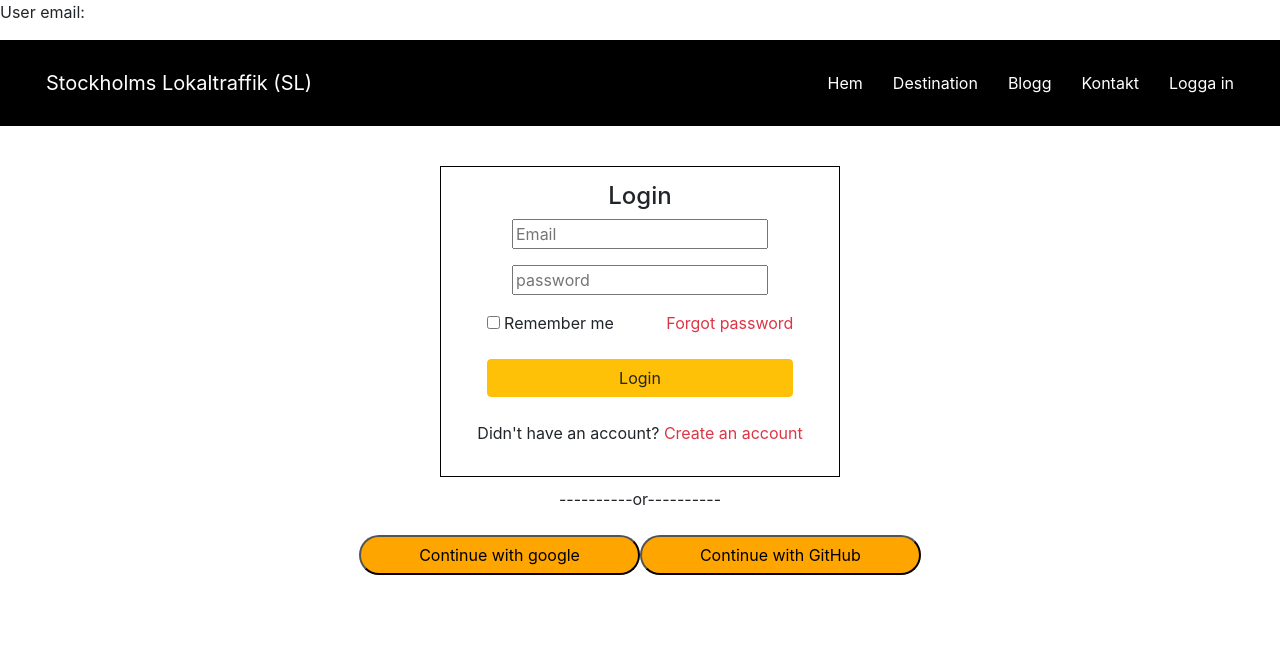
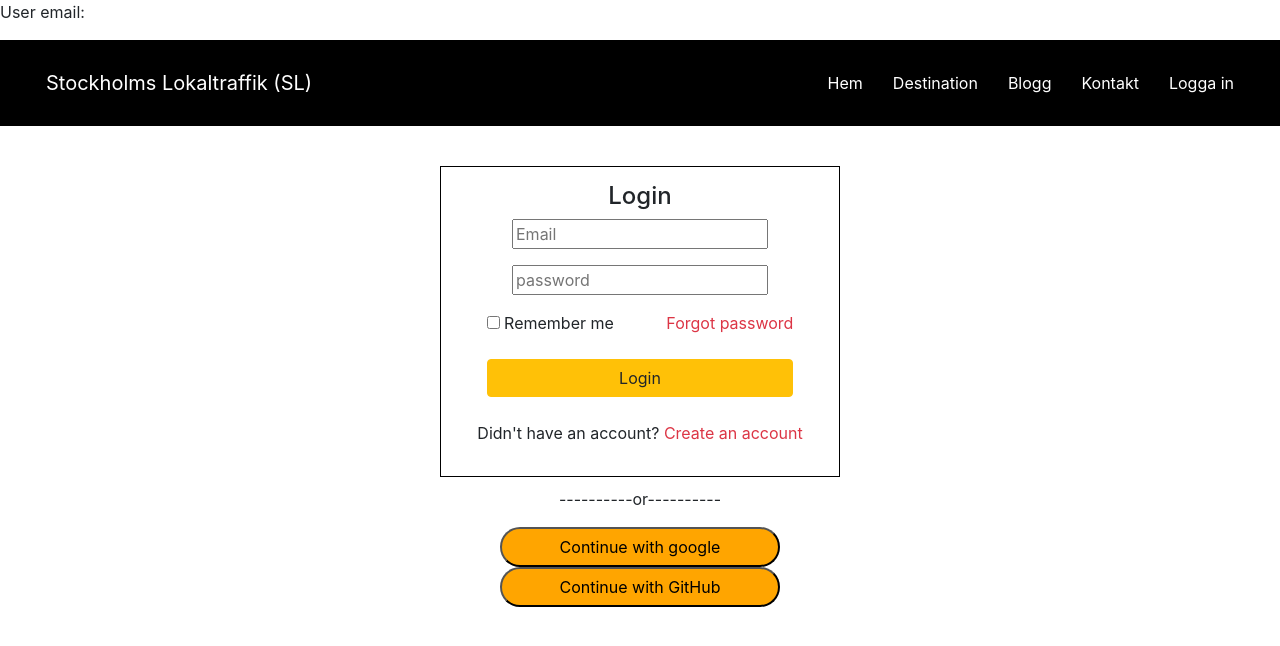
Before and after one commit to khalid0132/Stockholm-Transport, a React (Create React App) app: page /signin in a window 1280 px wide. Shown: the top 646 px of the page. Built offline with nearby package versions, Linux system fonts and the light colour scheme.

Commit message:
added Readme

```diff
--- a/src/components/Login/Login.js
+++ b/src/components/Login/Login.js
@@ -139,7 +139,27 @@ const Login = () => {
     const [signInUser, setSignInUser] = useContext(UserContext);
     var provider = new firebase.auth.GoogleAuthProvider();
     var ghProvider = new firebase.auth.GithubAuthProvider();
+    // var fbProvider = new firebase.auth.FacebookAuthProvider();
 
+    // const handleFacebook = () => {
+    //         firebase
+    //     .auth()
+    //     .signInWithPopup(fbProvider)
+    //     .then((result) => {
+    //       var {displayName, email} = result.user;
+    //       // console.log(displayName, email);
+    //       const signedWithFacebook = {displayName, email}
+    //       setSignInUser(signedWithFacebook);
+    //       history.replace(from);
+    //     })
+    //     .catch((error) => {
+    //       var errorMessage = error.message;
+    //       console.log(errorMessage);
+    //     });
+    // }
+
+
+    //Google login
     const handleGoogle = () =>{
 
         firebase.auth()
@@ -155,10 +175,8 @@ const Login = () => {
         console.log(errorMessage);
       });
     }
-    // signInUser.email(() => {
-    //   history.replace(from);
-    // });
 
+// Github login
     const handleGitHub = () => {
       firebase
       .auth()
@@ -207,7 +225,8 @@ const Login = () => {
         <div className="register-google">
             <p>----------or----------</p>
             <button className="google-btn" onClick={handleGoogle}> Continue with google</button><br/>
-            <button className="google-btn mt-2" onClick={handleGitHub}>Continue with GitHub</button>
+            <button className="google-btn" onClick={handleGitHub}>Continue with GitHub</button><br/>
+            {/* <button className="google-btn" onClick={handleFacebook}>Continue with Facebook</button> */}
             <p>{signInUser.displayName}</p>
             <p>{signInUser.email}</p>
         </div>
--- a/src/components/Signin/Signin.js
+++ b/src/components/Signin/Signin.js
@@ -66,8 +66,8 @@ const Signin = () => {
         </div>
         <div className="register-google">
             <p>----------or----------</p>
-            <button className="google-btn" onClick={handleGoogle}>Continue with google</button>
-            <button className="google-btn mt-2" onClick={handleGitHub}>Continue with GitHub</button>
+            <button className="google-btn" onClick={handleGoogle}>Continue with google</button><br/>
+            <button className="google-btn" onClick={handleGitHub}>Continue with GitHub</button>
             <p>{signInUser.displayName}</p>
             <p>{signInUser.email}</p>
         </div>
```
Also changed, not shown: firebase.json (added), 1 other file (tests, documents, lock files or other folders). Lines whose indentation alone changed are shown as unchanged.
